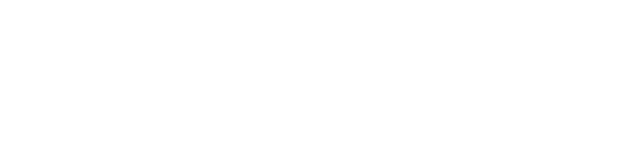
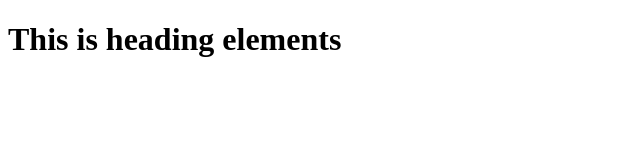
Before and after one commit to Csnv000/git-collaboration, a plain HTML site: page index.html in a window 1280 px wide. Shown: the whole page, without its empty margins (0-640 px from the left). Drawn offline with Linux system fonts and the light colour scheme.

Commit message:
Added h1

```diff
--- a/index.html
+++ b/index.html
@@ -6,6 +6,6 @@
     <title>Document</title>
 </head>
 <body>
-
+    <h1>This is heading elements</h1>
 </body>
 </html>
```
